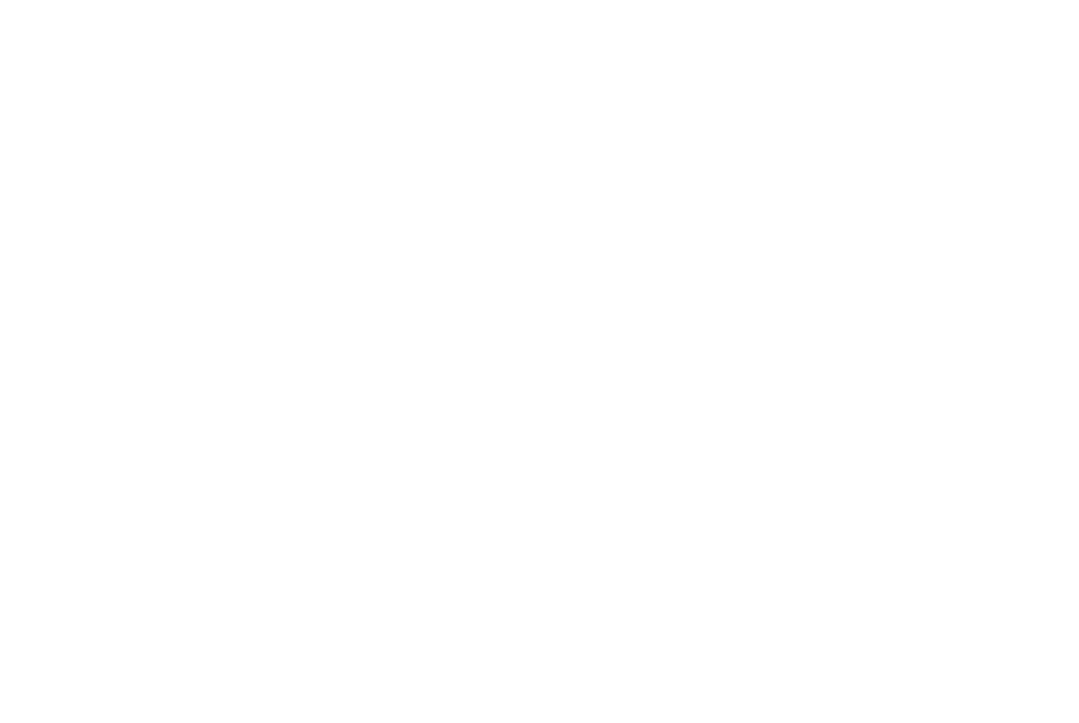
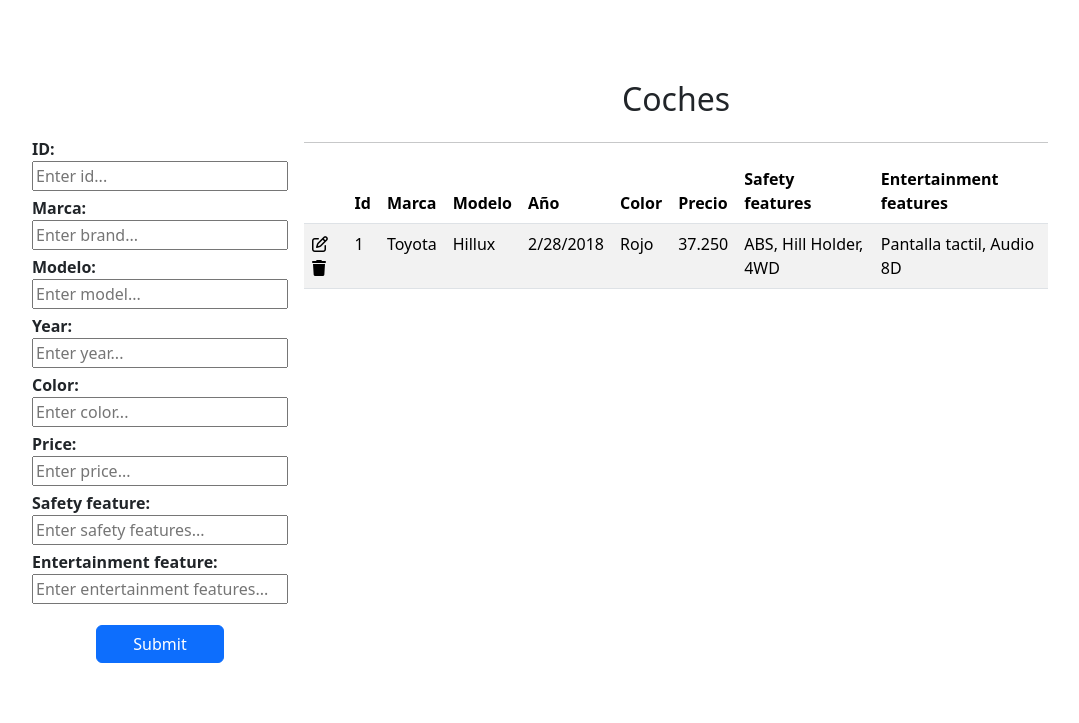
Before and after one commit to MansourLoLo/RESXTQ, a plain HTML site: page public/index.html in a window 1280 px wide. Shown: the whole page, without its empty margins (100-1179 px from the left). Drawn offline with nearby package versions, Linux system fonts and the light colour scheme; a web font is replaced by a local one.

Commit message:
XML, Xquery and HTML

```diff
--- a/public/css/styles.css
+++ b/public/css/styles.css
@@ -0,0 +1,65 @@
+@import url("https://fonts.googleapis.com/css2?family=Afacad&display=swap");
+
+body {
+  margin: 0;
+  border: 0;
+  box-sizing: border-box;
+  font-family: "Afacad", sans-serif;
+  font-optical-sizing: auto;
+  font-weight: 400;
+  font-style: normal;
+}
+.container {
+  width: auto;
+  height: 100vh;
+  display: flex;
+  flex-wrap: wrap;
+  justify-content: center;
+  align-items: center;
+  gap: 1em;
+}
+form {
+  display: flex;
+  flex-direction: column;
+  width: 20vw;
+  gap: 5px;
+  div {
+    text-align: start;
+    min-width: 90px;
+    label{
+      font-weight: 600;
+    }
+    input {
+      width: 100%;
+    }
+  }
+}
+.form-btn {
+  margin-top: 1em;
+  display: flex;
+  justify-content: center;
+  .btn {
+    cursor: pointer;
+    width: 50%;
+  }
+}
+.content-cars{
+  min-height: 80%;
+  display: flex;
+  flex-direction: column;
+  justify-content: flex-start;
+  .h2{
+    text-align: center;
+  }
+  .list-cars{
+    height: auto;
+    width: 100%;
+    table{
+      width: 100%;
+      .car{
+        padding: 5px;
+        border-radius: 10px;
+      }
+    }
+  }
+}
--- a/public/index.html
+++ b/public/index.html
@@ -1,13 +1,149 @@
 <!DOCTYPE html>
 <html lang="en">
-<head>
-  <meta charset="UTF-8">
-  <meta name="viewport" content="width=device-width, initial-scale=1.0">
-  <title>Mantenimiento con RESTXQ</title>
-</head>
-<body>
+  <head>
+    <meta charset="UTF-8" />
+    <meta name="viewport" content="width=device-width, initial-scale=1.0" />
+    <!-- My personal stylesheet -->
+    <link rel="stylesheet" href="./css/styles.css" />
+    <!-- Boostrap api stylesheets -->
+    <link
+      href="https://cdn.jsdelivr.net/npm/bootstrap@5.3.3/dist/css/bootstrap.min.css"
+      rel="stylesheet"
+    />
+    <title>Mantenimiento con RESTXQ</title>
+  </head>
 
-
-
-</body>
+  <body>
+    <section class="container col-12">
+      <form action="/">
+        <div class="container-id">
+          <label for="id" class="id-label">ID: </label>
+          <input
+            type="text"
+            class="id-input"
+            id="id-input"
+            placeholder="Enter id..."
+            name="id"
+          />
+        </div>
+        <div class="container-brand...">
+          <label for="brand" class="brand-Label">Marca: </label>
+          <input
+            type="text"
+            class="brand-input"
+            id="brand-input"
+            placeholder="Enter brand..."
+            name="brand"
+          />
+        </div>
+        <div class="container-model">
+          <label for="model" class="model-Label">Modelo: </label>
+          <input
+            type="text"
+            class="model-input"
+            id="model-input"
+            placeholder="Enter model..."
+            name="model"
+          />
+        </div>
+        <div class="container-year">
+          <label for="year" class="brand-year">Year: </label>
+          <input
+            type="text"
+            class="year-input"
+            id="year-input"
+            placeholder="Enter year..."
+            name="year"
+          />
+        </div>
+        <div class="container-color">
+          <label for="color" class="brand-Label">Color: </label>
+          <input
+            type="text"
+            class="color-input"
+            id="color-input"
+            placeholder="Enter color..."
+            name="color"
+          />
+        </div>
+        <div class="container-price">
+          <label for="price" class="price-Label">Price: </label>
+          <input
+            type="text"
+            class="price-input"
+            id="price"
+            placeholder="Enter price..."
+            name="price"
+          />
+        </div>
+        <div class="container-safety">
+          <label for="safety" class="safety-Label">Safety feature: </label>
+          <input
+            type="text"
+            class="safety-input"
+            id="safety"
+            placeholder="Enter safety features..."
+            name="safety"
+          />
+        </div>
+        <div class="container-entertainment">
+          <label for="entertainment" class="entertainment-Label"
+            >Entertainment feature:
+          </label>
+          <input
+            type="text"
+            class="entertainment-input"
+            id="entertainment"
+            placeholder="Enter entertainment features..."
+            name="entertainment"
+          />
+        </div>
+        <div class="form-btn">
+          <button type="submit" class="btn btn-primary">Submit</button>
+        </div>
+      </form>
+      <div class="content-cars col-xl-8 col-lg-8 col-md-10 col-sm-12 col-12">
+        <p class="h2">Coches</p>
+        <hr />
+        <div class="list-cars">
+          <table class="table table-striped">
+            <thead>
+              <th>&nbsp;</th>
+              <th>Id</th>
+              <th>Marca</th>
+              <th>Modelo</th>
+              <th>Año</th>
+              <th>Color</th>
+              <th>Precio</th>
+              <th>Safety features</th>
+              <th>Entertainment features</th>
+            </thead>
+            <tbody>
+              <tr class="car">
+                <td class="edit-car">
+                  <i id="pencil" class="fa-regular fa-pen-to-square"></i>
+                  <i id="trash" class="fa-solid fa-trash"></i>
+                </td>
+                <td>1</td>
+                <td>Toyota</td>
+                <td>Hillux</td>
+                <td>2/28/2018</td>
+                <td>Rojo</td>
+                <td>37.250</td>
+                <td>ABS, Hill Holder, 4WD</td>
+                <td>Pantalla tactil, Audio 8D</td>
+              </tr>
+            </tbody>
+          </table>
+        </div>
+      </div>
+    </section>
+    <!-- Font awesome api -->
+    <script
+      src="https://kit.fontawesome.com/41364728e3.js"
+      crossorigin="anonymous"
+    ></script>
+    <!-- My personal script -->
+    <script src="./javascript/main.js"></script>
+  </body>
 </html>
```
Also changed, not shown: public/xml/cars.xml (added, +74 -0 lines), 3 other files.
